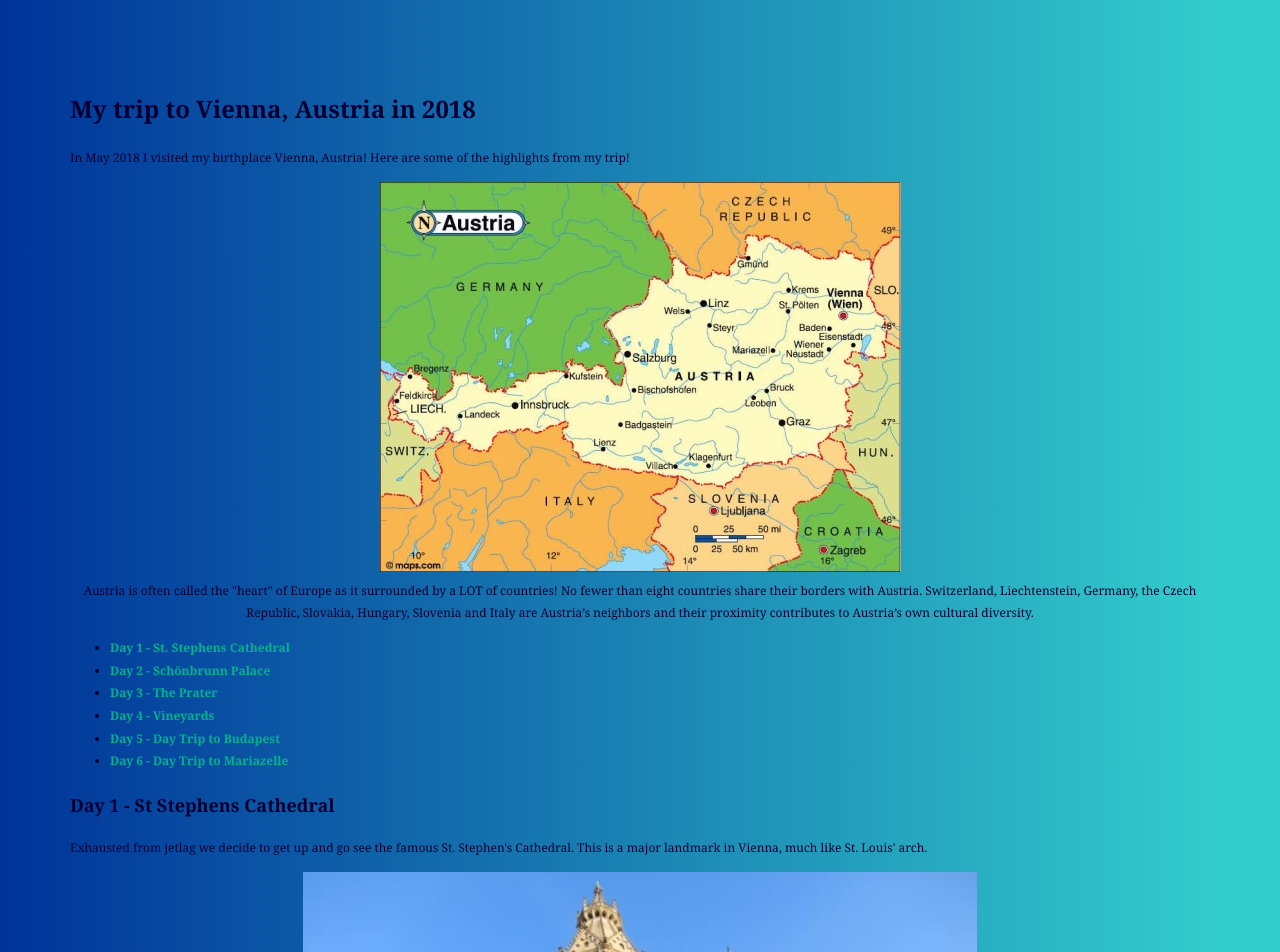
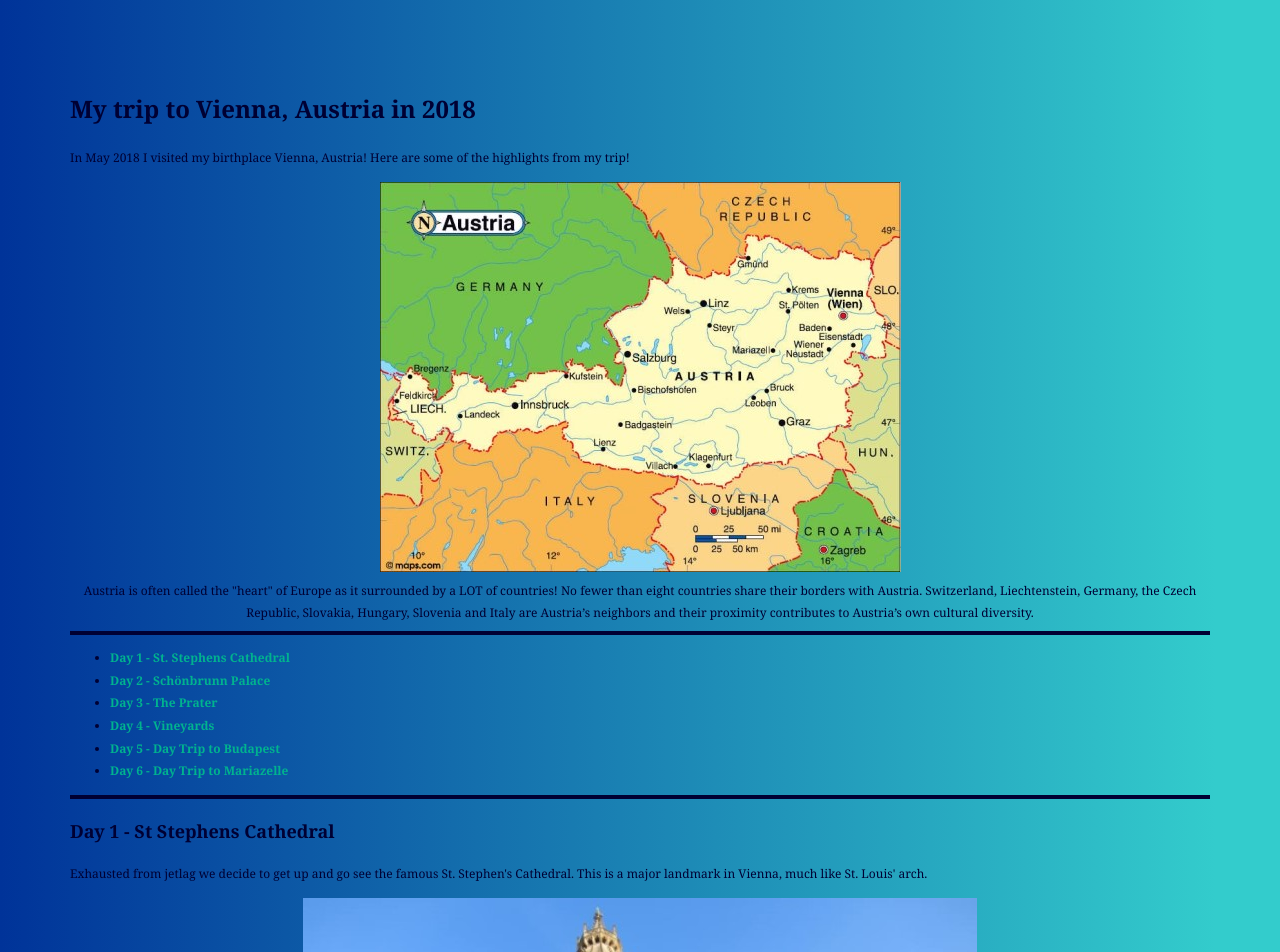
Before and after one commit to sarahBud/HtmlMeSomething, a plain HTML site: page Website/wwwroot/index.html in a window 1280 px wide. Shown: the top 952 px of the page. Drawn offline with Linux system fonts and the light colour scheme.

Commit message:
complete

```diff
--- a/Website/wwwroot/StyleSheet.css
+++ b/Website/wwwroot/StyleSheet.css
@@ -15,10 +15,18 @@ body {
     padding: 35px;
 }
 
+hr {
+    margin: 20px 0px 20px 0p;
+    padding: 0px;
+    border: 0;
+    border-bottom: 4px solid #000033;
+}
 
-p {
-    margin-top: 0;
-    text-align: justify;
+hr {
+    margin: 20px 0px 20px 0p;
+    padding: 0px;
+    border: 0;
+    border-bottom: 4px solid #000033;
 }
 
 h3 {
--- a/Website/wwwroot/index.html
+++ b/Website/wwwroot/index.html
@@ -8,12 +8,15 @@
 
     <body>
         <h1>My trip to Vienna, Austria in 2018</h1>
-        <main><p>
+        <main>
+            <p>
                 In May 2018 I visited my birthplace Vienna, Austria!
                 Here are some of the highlights from my trip!
             </p>
             <center><img src="images/austria-map-0.jpg"></center>
             <center><footer><article>Austria is often called the "heart" of Europe as it surrounded by a LOT of countries! No fewer than eight countries share their borders with Austria. Switzerland, Liechtenstein, Germany, the Czech Republic, Slovakia, Hungary, Slovenia and Italy are Austria’s neighbors and their proximity contributes to Austria’s own cultural diversity.</article></footer></center>
+
+            <hr />
             <ul>
                 <li><a href="#day1">Day 1 - St. Stephens Cathedral</a></li>
                 <li><a href="#day2">Day 2 - Schönbrunn Palace</a></li>
@@ -23,12 +26,15 @@
                 <li><a href="#day6">Day 6 - Day Trip to Mariazelle</a></li>
 
             </ul>
+            <hr />
             <a name="day1"></a>
             <h2>Day 1 - St Stephens Cathedral</h2>
             <p>
                 Exhausted from jetlag we decide to get up and go see the famous St. Stephen's Cathedral. This is a major landmark
                 in Vienna, much like St. Louis' arch.
             </p>
+
+
             <center><img src="images/cathedral.jpg" /><br /></center>
 
             <a name="day2"></a>
@@ -69,7 +75,8 @@
             <p>
                 Day six we took a trip out into the country to Mariazell. The cathedral is the most lavish one we've ever seen, lots of
                 gold and beautiful paintings. Tourists from all over make a trip to Mariazell just to see the cathedral!
-        </p> </main>
+            </p>
+        </main>
         <center><img src="images/mariazell.jpeg" /></center>
 
         <footer>	&copy; Sarah Budwell 2019</footer>
```
Also changed, not shown: Website/wwwroot/images/austria-icon.gif (added), 4 other files. Lines whose indentation alone changed are shown as unchanged.
